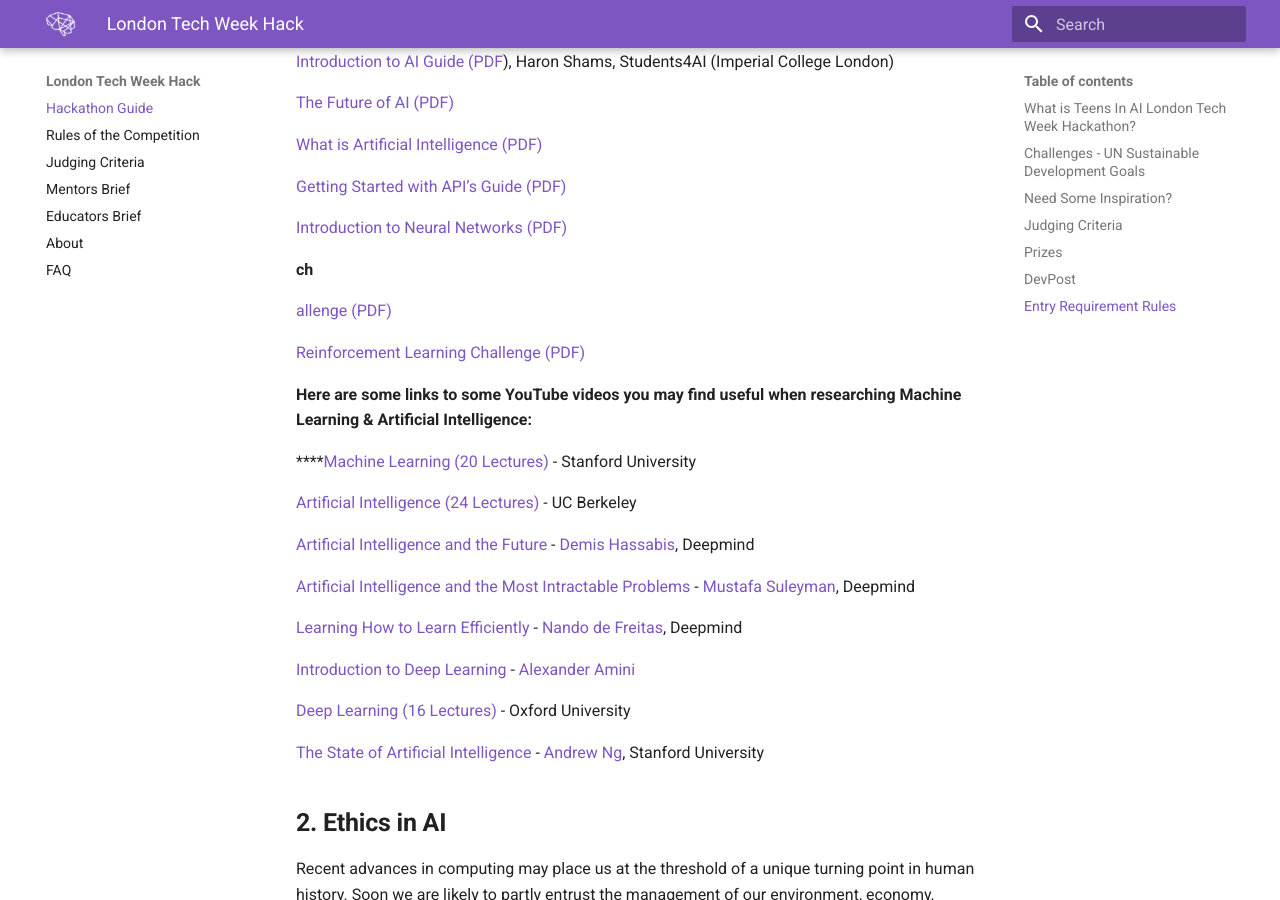
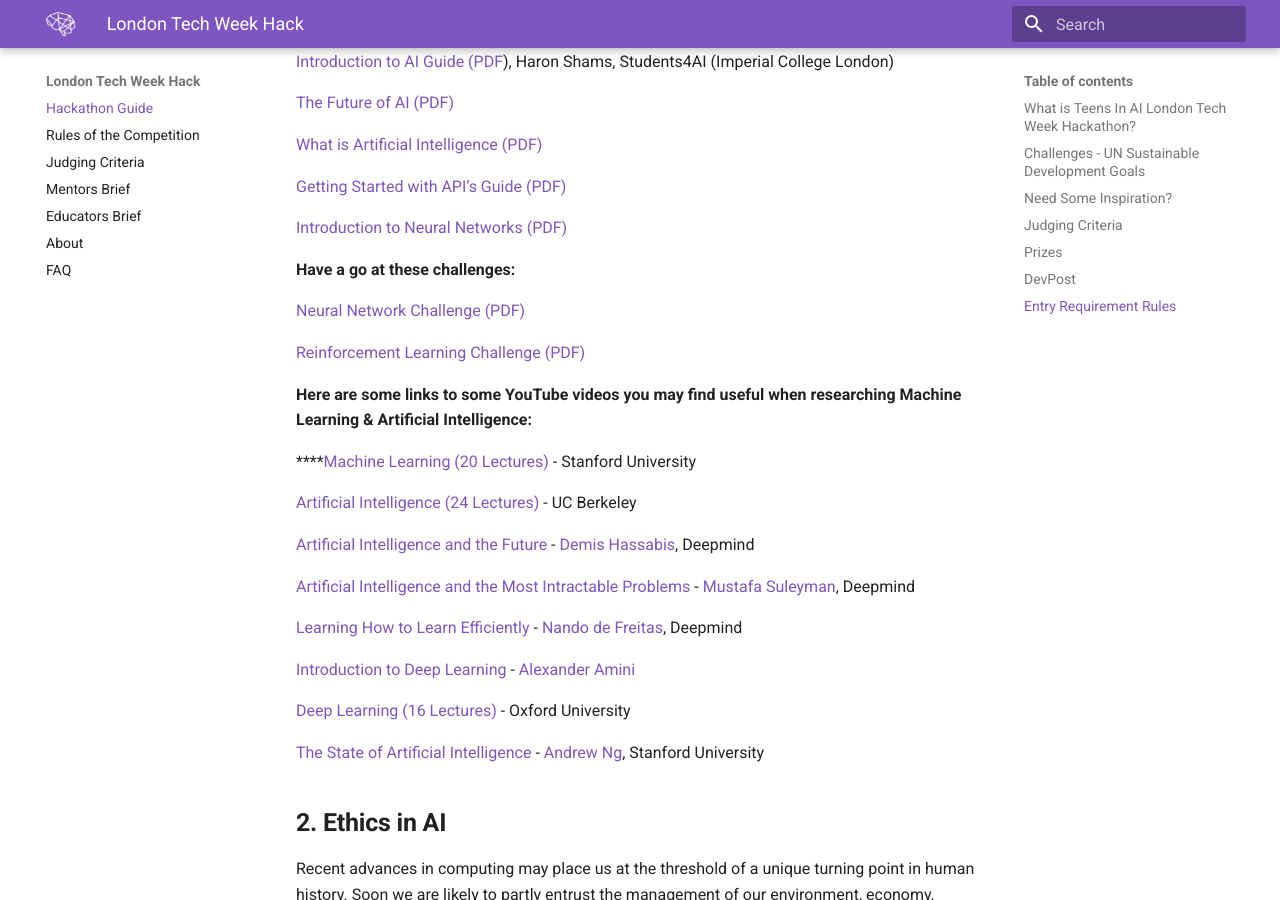
Before and after one commit to elenasinel/tech-week, an MkDocs documentation site: the page built from docs/index.md, in a window 1280 px wide and 900 px high, scrolled down 7698 px. Built offline with MkDocs 1.6.1 and Material for MkDocs 9.7.7, drawn with Linux system fonts in a browser that asks for light colours.

Commit message:
Update Documentation “index”

```diff
--- a/docs/index.md
+++ b/docs/index.md
@@ -179,9 +179,9 @@
 
 [Introduction to Neural Networks (PDF)](https://drive.google.com/open?id=1HMUeuAgOceytU7LtwBRiSvHfY7JPe924)
 
-**ch**
+**Have a go at these challenges:**
 
-[allenge (PDF)](https://drive.google.com/open?id=1OIgep0Oog-4OnJ-apiNZmd7S9guJYvDl)
+[Neural Network Challenge (PDF)](https://drive.google.com/file/d/1OIgep0Oog-4OnJ-apiNZmd7S9guJYvDl/view)
 
 [Reinforcement Learning Challenge (PDF)](https://drive.google.com/open?id=1Ls2nFi6UfvqF_oPeZlWzWqyKp4h-B5ec)
 
```
